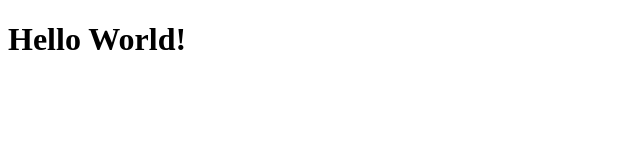
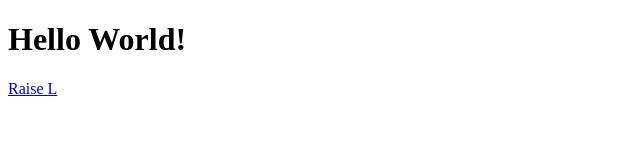
Before and after one commit to MichaelKlempner/MichaelKlempner.github.io, a plain HTML site: page index.html in a window 1280 px wide. Shown: the full height of the page, 0-640 px from the left. Drawn offline with Linux system fonts and the light colour scheme.

Commit message:
New link
Added a link

```diff
--- a/index.html
+++ b/index.html
@@ -6,5 +6,6 @@
   </head>
   <body>
     <h1>Hello World!</h1>
+    <a href="http://www.cardchronicle.com/" target="_blank"> Raise L </a>
   </body>
 </html>
```
